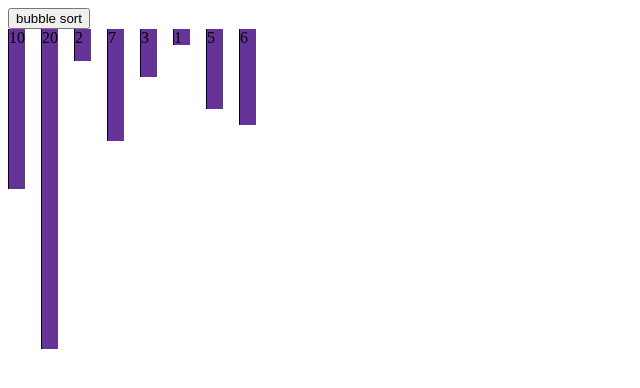
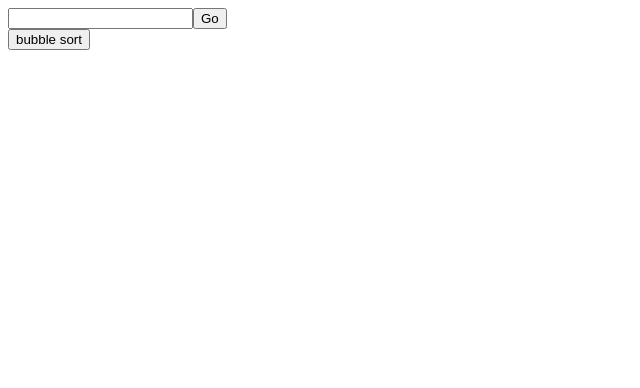
Before and after one commit to LBLBLBLBLBLB/sorting-visualizer, a React (Vite) app: page / in a window 1280 px wide. Shown: the top 388 px of the page, without its empty margins (0-640 px from the left). Built offline with nearby package versions, Linux system fonts and the light colour scheme.

Commit message:
create and display array from input

```diff
--- a/src/App.tsx
+++ b/src/App.tsx
@@ -20,12 +20,18 @@ const VerticalLines: React.FC<VerticalLinesProps> = ({ values }) => {
 };
 
 function App() {
-  const [lineArr, setLineArr] = useState<number[]>([10, 20, 2, 7, 3, 1, 5, 6]);
+  const [inputArray, setInputArray] = useState<number[]>([]);
   const [isSorting, setIsSorting] = useState(false);
+
+  const handleInput = (e) => {
+    const arrOfNums = e.target.value.split(",").map(Number);
+    setInputArray(arrOfNums);
+  };
+  console.log(inputArray);
 
   const bubleSort = async () => {
     setIsSorting(true);
-    const sortedArr = [...lineArr];
+    const sortedArr = [...inputArray];
     for (let i = 0; i < sortedArr.length; i++) {
       for (let j = 0; j < sortedArr.length - i - 1; j++) {
         if (sortedArr[j] > sortedArr[j + 1]) {
@@ -33,7 +39,7 @@ function App() {
           sortedArr[j] = sortedArr[j + 1];
           sortedArr[j + 1] = tmp;
 
-          setLineArr([...sortedArr]);
+          setInputArray([...sortedArr]);
           await new Promise((resolve) => setTimeout(resolve, 1000));
         }
       }
@@ -43,10 +49,14 @@ function App() {
   return (
     <>
       <div className="App">
+        <div>
+          <input type="text" onChange={handleInput} />
+          <button>Go</button>
+        </div>
         <button onClick={bubleSort}>
           {isSorting ? "Sorting..." : "bubble sort"}
         </button>
-        <VerticalLines values={lineArr} />
+        <VerticalLines values={inputArray} />
       </div>
     </>
   );
```
